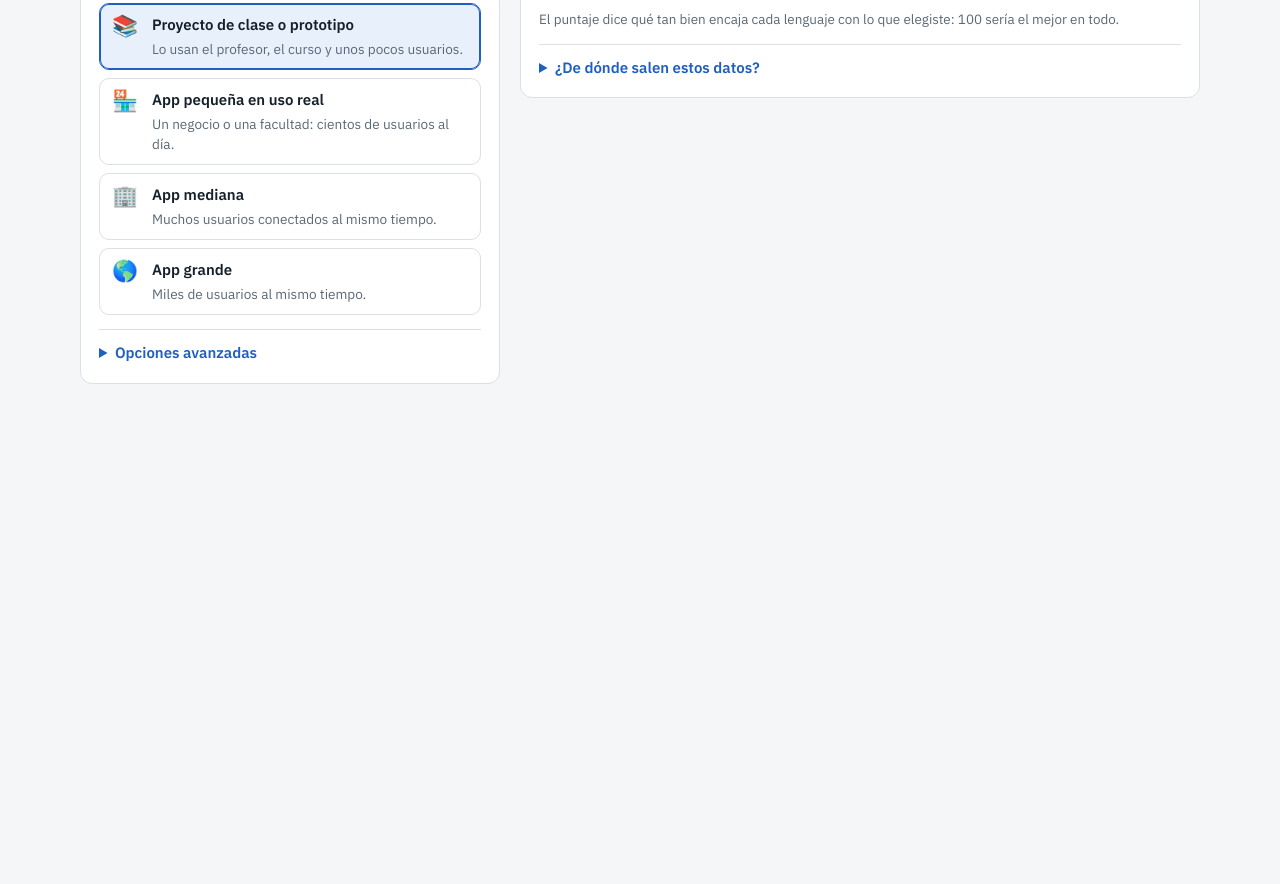
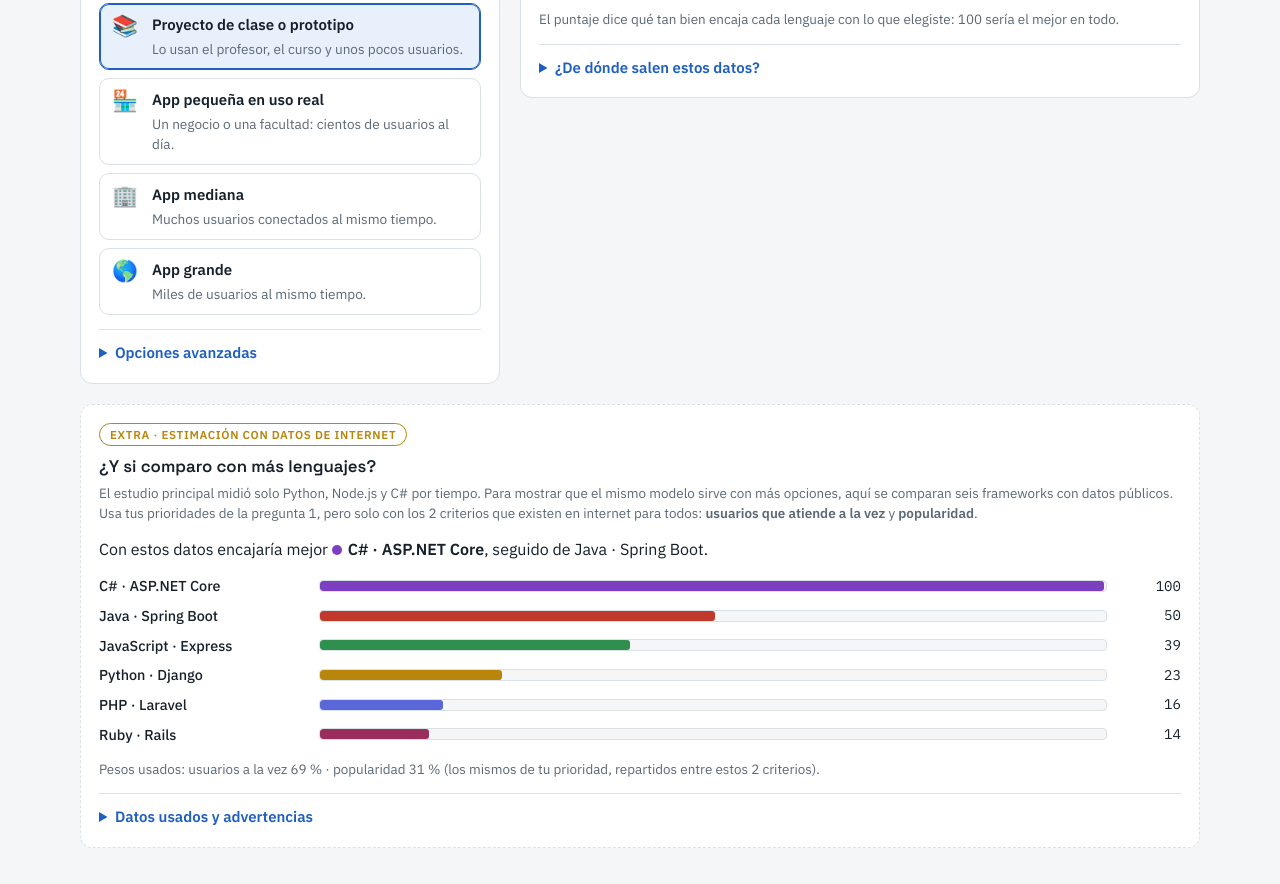
Before and after one commit to Zzzheyla/io-backend, a plain HTML site: page calculadora/index.html in a window 1280 px wide. Shown: the part 626-1510 px from the top of the page. Before the commit the page ends 1050 px from the top, so only its background shows below. Drawn offline with Linux system fonts and the light colour scheme.

Commit message:
Agrega el extra con más lenguajes

```diff
--- a/calculadora/index.html
+++ b/calculadora/index.html
@@ -89,6 +89,14 @@ th, td { padding: 7px 8px; border-bottom: 1px solid var(--line); text-align: rig
 th:first-child, td:first-child { text-align: left; white-space: normal; }
 th { font-size: 0.72rem; text-transform: uppercase; letter-spacing: 0.06em; color: var(--muted); font-weight: 600; }
 .note { font-size: 0.84rem; color: var(--muted); margin: 0; }
+.extra { border-style: dashed; }
+.tag { display: inline-block; font-size: 0.72rem; font-weight: 600; letter-spacing: 0.06em; text-transform: uppercase; color: var(--py); border: 1px solid var(--py); border-radius: 999px; padding: 2px 10px; }
+.extra-win { font-size: 1rem; }
+.rank { display: grid; gap: 8px; }
+.bar-row { display: grid; grid-template-columns: 210px minmax(0, 1fr) 64px; gap: 10px; align-items: center; }
+@media (max-width: 520px) { .bar-row { grid-template-columns: 130px minmax(0, 1fr) 48px; } }
+.bar-row .name { font-size: 0.9rem; font-weight: 500; }
+.score { font-family: var(--font-mono); text-align: right; font-size: 0.88rem; }
 @media (prefers-reduced-motion: reduce) { .fill { transition: none; } }
 </style>
 </head>
@@ -140,6 +148,25 @@ th { font-size: 0.72rem; text-transform: uppercase; letter-spacing: 0.06em; colo
       </details>
     </section>
   </div>
+
+  <section class="panel extra" aria-labelledby="t-extra">
+    <div>
+      <span class="tag">Extra · estimación con datos de internet</span>
+      <h2 id="t-extra" style="margin-top:8px">¿Y si comparo con más lenguajes?</h2>
+      <p class="note" style="margin-top:4px">El estudio principal midió solo Python, Node.js y C# por tiempo. Para mostrar que el mismo modelo sirve con más opciones, aquí se comparan seis frameworks con datos públicos. Usa tus prioridades de la pregunta 1, pero solo con los 2 criterios que existen en internet para todos: <b>usuarios que atiende a la vez</b> y <b>popularidad</b>.</p>
+    </div>
+    <div class="extra-win" id="extra-win"></div>
+    <div class="rank" id="extra-rank"></div>
+    <p class="note" id="extra-w"></p>
+    <details>
+      <summary>Datos usados y advertencias</summary>
+      <div class="adv">
+        <div class="table-wrap"><table id="extra-data"></table></div>
+        <p class="note"><b>Fuentes:</b> rendimiento de la prueba «Fortunes» de TechEmpower Round 23 (febrero de 2025), resumida en <a href="https://dev.to/tuananhpham/popular-backend-frameworks-performance-benchmark-1bkh">este análisis</a>; popularidad de la <a href="https://survey.stackoverflow.co/2025/technology/">Stack Overflow Developer Survey 2025</a>.</p>
+        <p class="note"><b>Advertencias:</b> TechEmpower usa servidores potentes y código optimizado, así que sus números no se pueden mezclar con los de nuestras pruebas (por eso aquí no se usan nuestras mediciones). No hay datos comparables de tiempo de respuesta, memoria, procesador ni código, así que no se aplica el filtro ni esos criterios. FastAPI no aparece en ese resumen. El dato de Laravel es estimado por el autor de la fuente. Es una demostración, no una recomendación.</p>
+      </div>
+    </details>
+  </section>
 </div>
 
 <script>
@@ -301,6 +328,33 @@ function render() {
   $("data").innerHTML = `<thead><tr><th>Dato medido</th>${ALT.map(a => `<th>${a.name.split(" ")[0]}</th>`).join("")}</tr></thead><tbody>` +
     CRIT.map(c => `<tr><td>${c.name} (${c.unit}) ${c.max ? "↑ mejor más" : "↓ mejor menos"}</td>${ALT.map(a => `<td>${a[c.k]}</td>`).join("")}</tr>`).join("") + `</tbody>`;
 }
+// ---------------------------------------------------------------- extra: más frameworks con datos públicos
+// rps: TechEmpower Round 23, prueba Fortunes (PostgreSQL); pop: Stack Overflow 2025, % que usó el framework
+const EXTRA = [
+  { name: "C# · ASP.NET Core",  rps: 609966, pop: 19.7, color: "var(--cs)" },
+  { name: "Java · Spring Boot", rps: 243639, pop: 14.7, color: "#c0392b" },
+  { name: "JavaScript · Express", rps: 78136, pop: 19.9, color: "var(--node)" },
+  { name: "Ruby · Rails",       rps: 42546,  pop: 5.9,  color: "#9b2d5c" },
+  { name: "Python · Django",    rps: 32651,  pop: 12.6, color: "var(--py)" },
+  { name: "PHP · Laravel",      rps: 16800,  pop: 8.9,  color: "#5a67d8" },
+];
+function renderExtra() {
+  const t = weights.thr + weights.pop || 1;
+  const wt = weights.thr / t, wp = weights.pop / t;
+  const maxR = Math.max(...EXTRA.map(e => e.rps)), maxP = Math.max(...EXTRA.map(e => e.pop));
+  const rows = EXTRA.map(e => ({ ...e, s: wt * (e.rps / maxR) + wp * (e.pop / maxP) })).sort((a, b) => b.s - a.s);
+  $("extra-win").innerHTML = `Con estos datos encajaría mejor <b><span class="dot" style="background:${rows[0].color}"></span>${rows[0].name}</b>, seguido de ${rows[1].name}.`;
+  $("extra-rank").innerHTML = rows.map(e => `<div class="bar-row"><span class="name">${e.name}</span><div class="track"><div class="fill" style="width:${(e.s * 100).toFixed(1)}%;background:${e.color}"></div></div><span class="score">${Math.round(e.s * 100)}</span></div>`).join("");
+  const tot = CRIT.reduce((s, c) => s + weights[c.k], 0) || 1;
+  const missing = CRIT.filter(c => !["thr", "pop"].includes(c.k) && weights[c.k] / tot >= 0.3).map(c => c.name.toLowerCase());
+  $("extra-w").innerHTML = `Pesos usados: usuarios a la vez ${(wt * 100).toFixed(0)} % · popularidad ${(wp * 100).toFixed(0)} % (los mismos de tu prioridad, repartidos entre estos 2 criterios).` +
+    (missing.length ? `<br><b>Ojo:</b> a ti te importa mucho «${missing.join("» y «")}», pero ese dato no existe en internet para estos frameworks, así que esta comparación no puede tomarlo en cuenta. Para eso sirve la medición del estudio principal.` : "");
+  $("extra-data").innerHTML = `<thead><tr><th>Framework</th><th>Peticiones/s (TechEmpower)</th><th>Popularidad (%)</th></tr></thead><tbody>` +
+    EXTRA.map(e => `<tr><td>${e.name}</td><td>${e.rps.toLocaleString("es-EC")}</td><td>${e.pop}</td></tr>`).join("") + `</tbody>`;
+}
+const _render = render;
+render = function () { _render(); renderExtra(); };
+
 press("q1", "base");
 press("q2", "clase");
 render();
```
